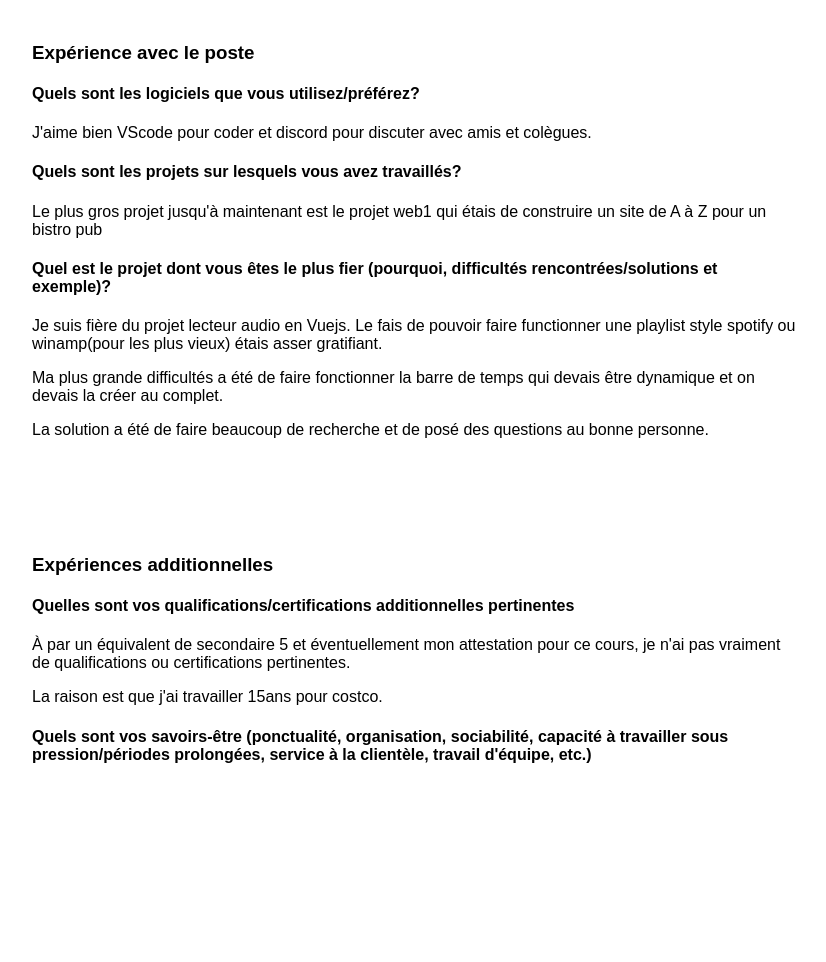
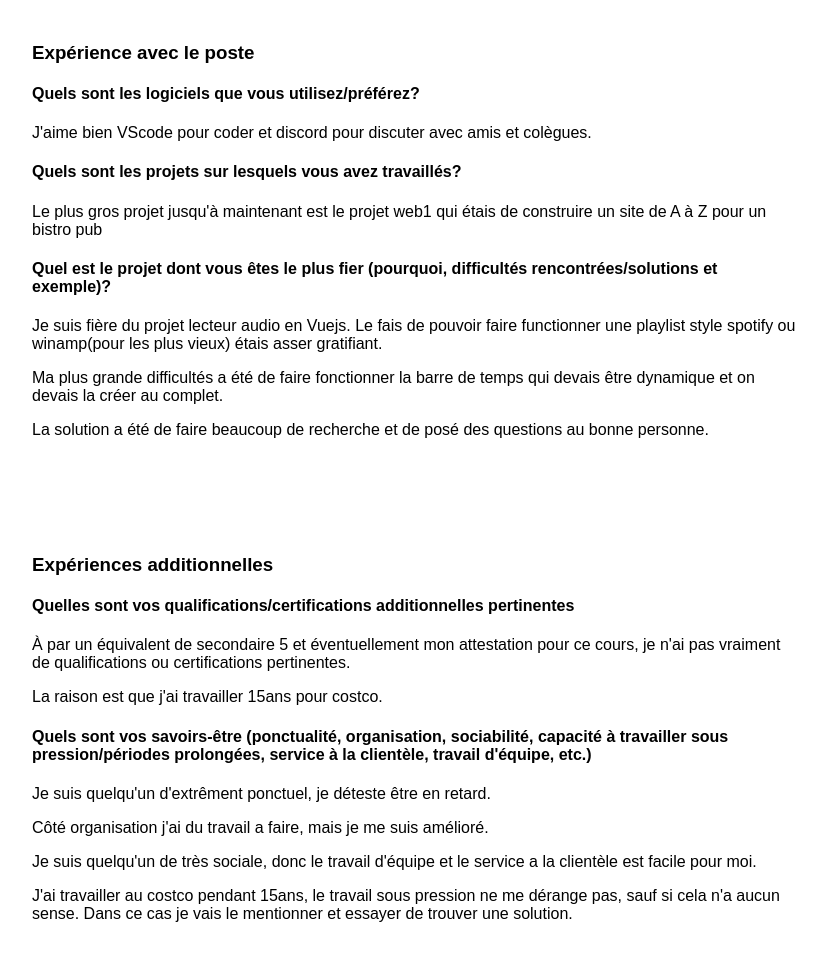
Before and after one commit to SSJimbotron/Jiji_well_played, a plain HTML site: page TP1 - Dossier de travail/membre4.html in a window 1280 px wide. Shown: the part 1427-2389 px from the top of the page, without its empty margins (224-1050 px from the left). Before the commit the page ends 2252 px from the top, so only its background shows below. Drawn offline with Linux system fonts and the light colour scheme.

Commit message:
dernière version html de maxime

```diff
--- a/TP1 - Dossier de travail/membre4.html
+++ b/TP1 - Dossier de travail/membre4.html
@@ -9,7 +9,7 @@
 
 <body>
     <header class="membre4">
-        <h1>Nom</h1>
+        <h1>Maxime Normandin-Fortin</h1>
         <h2>Profil (aspirant développeur/designer, front-end, back-end, full-stack)</h2>
         <nav>
             <ul>
@@ -85,6 +85,14 @@
             <p>La raison est que j'ai travailler 15ans pour costco.</p>
             <h4>Quels sont vos savoirs-être (ponctualité, organisation, sociabilité, capacité à travailler sous
                 pression/périodes prolongées, service à la clientèle, travail d'équipe, etc.)</h4>
+            <p>Je suis quelqu'un d'extrêment ponctuel, je déteste être en retard.</p>
+            <p>Côté organisation j'ai du travail a faire, mais je me suis amélioré.</p>
+            <p>Je suis quelqu'un de très sociale, donc le travail d'équipe et le service a la clientèle est facile pour
+                moi.</p>
+            <p>J'ai travailler au costco pendant 15ans, le travail sous pression ne me dérange pas, sauf si cela n'a
+                aucun sense.
+                Dans ce cas je vais le mentionner et essayer de trouver une solution.
+            </p>
         </section>
     </main>
 </body>
```
